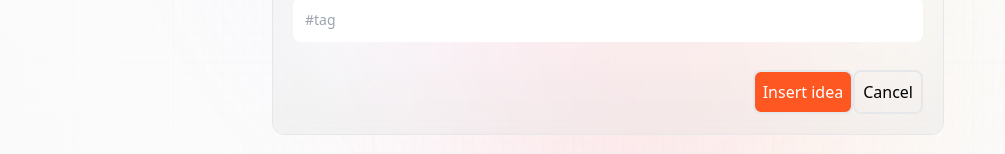
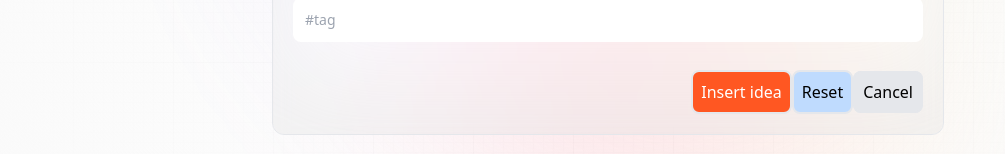
Before and after one commit to mesuhailpm/promptpedia, a Next.js app: page /create-prompt in a window 1280 px wide. Shown: the part 643-797 px from the top of the page, without its empty margins (32-1037 px from the left). Built offline with nearby package versions, Linux system fonts and the light colour scheme; no server answers.

Commit message:
reset cancel buttons

```diff
--- a/components/Form.jsx
+++ b/components/Form.jsx
@@ -1,3 +1,4 @@
+import Link from "next/link";
 
 const Form = ({type, handleSubmit, form, setForm, submitting}) => {
     return (
@@ -59,11 +60,17 @@ const Form = ({type, handleSubmit, form, setForm, submitting}) => {
                   prompt:'',
                   tag:''
                      })}
-                className="border-solid border-2 w-half border:none p-2 rounded-lg text-black bg-primary-white"
+                className="border-solid border-2 w-half border:none p-2 rounded-lg text-black bg-blue-200"
+              >
+                Reset
+
+              </button>
+              <Link href='/'
+                className="border-solid border-2 w-half border:none p-2 rounded-lg text-blue bg-gray-200 "
               >
                 Cancel
 
-              </button>
+              </Link>
             </div>
 
 
```
